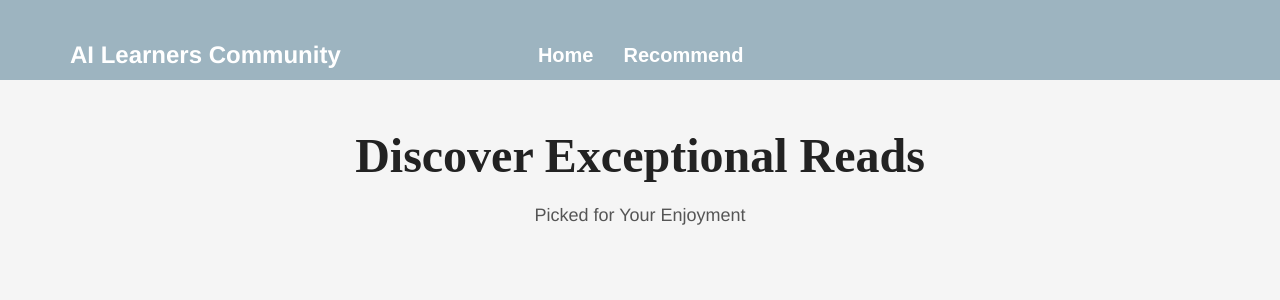
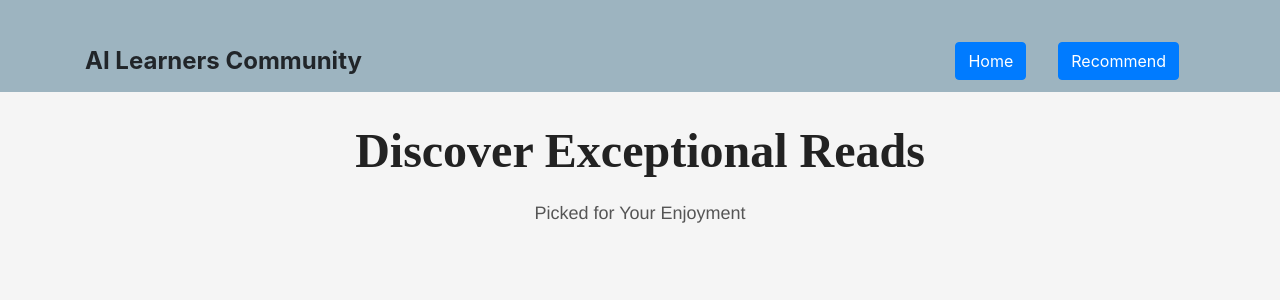
Before and after one commit to Sudan08/Book_recommendation_system, a Flask app: page / in a window 1280 px wide. Shown: the top 300 px of the page. Run offline with Flask 3, Linux system fonts and the light colour scheme; parts of the project's set-up code (start-up, migrations or seed data) failed here and were passed over.

Commit message:
changed basic ui

```diff
--- a/templates/index.html
+++ b/templates/index.html
@@ -3,8 +3,11 @@
 <head>
     <meta charset="UTF-8">
     <title>Book Recommender System</title>
+    <script src="https://code.jquery.com/jquery-3.4.1.slim.min.js" integrity="sha384-J6qa4849blE2+poT4WnyKhv5vZF5SrPo0iEjwBvKU7imGFAV0wwj1yYfoRSJoZ+n" crossorigin="anonymous"></script>
+    <script src="https://cdn.jsdelivr.net/npm/popper.js@1.16.0/dist/umd/popper.min.js" integrity="sha384-Q6E9RHvbIyZFJoft+2mJbHaEWldlvI9IOYy5n3zV9zzTtmI3UksdQRVvoxMfooAo" crossorigin="anonymous"></script>
+    <script src="https://cdn.jsdelivr.net/npm/bootstrap@4.4.1/dist/js/bootstrap.min.js" integrity="sha384-wfSDF2E50Y2D1uUdj0O3uMBJnjuUD4Ih7YwaYd1iqfktj0Uod8GCExl3Og8ifwB6" crossorigin="anonymous"></script>
     <!-- Latest compiled and minified CSS -->
-    <link rel="stylesheet" href="https://cdn.jsdelivr.net/npm/bootstrap@3.3.7/dist/css/bootstrap.min.css" integrity="sha384-BVYiiSIFeK1dGmJRAkycuHAHRg32OmUcww7on3RYdg4Va+PmSTsz/K68vbdEjh4u" crossorigin="anonymous">
+    <link rel="stylesheet" href="https://cdn.jsdelivr.net/npm/bootstrap@4.0.0/dist/css/bootstrap.min.css" integrity="sha384-Gn5384xqQ1aoWXA+058RXPxPg6fy4IWvTNh0E263XmFcJlSAwiGgFAW/dAiS6JXm" crossorigin="anonymous">
     <style>
         /* Global Styles */
         body {
@@ -71,7 +74,7 @@
         }
 
         .card-title {
-            font-size: 18px;
+            font-size: 16px;
             font-weight: bold;
             margin-bottom: 5px;
         }
@@ -93,10 +96,9 @@
     <nav class="navbar">
         <div class="container">
             <a class="navbar-brand">AI Learners Community</a>
-            <ul class="nav navbar-nav">
-                <li><a href="/">Home</a></li>
-                <li><a href="/recommend">Recommend</a></li>
-
+            <ul class="nav flex-row">
+                <li class="mx-3"><a class="btn btn-primary" href="/">Home</a></li>
+                <li class="mx-3"><a class="btn btn-primary" href="/recommend">Recommend</a></li>
             </ul>
         </div>
     </nav>
@@ -107,23 +109,51 @@
                 <h1 style="font-size: 48px; color: #222; font-family: 'Playfair Display', serif; font-weight: bold; margin-bottom: 20px;">Discover Exceptional Reads</h1>
                 <p style="font-size: 18px; color: #555; font-family: 'Helvetica Neue', sans-serif;">Picked for Your Enjoyment</p>
             </div>
-
-
+        </div>
+        <div class="row gx-3">
             {% for i in range(book_name|length) %}
-                <div class="col-md-4">
-                    <div class="card">
-                        <img class="card-img-top" src="{{ image[i] }}" alt="Book Cover">
+                    <div class="d-flex card justify-content-around align-items-center flex-row p-3 col-4">
+                        <img class="card-img-top object-cover m-6" src="{{ image[i] }}" alt="Book Cover">
+                        <div class="d-flex flex-column justify-content-start align-items-start m-4">
                         <div class="card-body">
                             <p class="card-title">{{ book_name[i] }}</p>
                             <p class="card-author">{{ author[i] }}</p>
                             <p class="card-info"><span class="text-muted">Votes:</span> {{ votes[i] }} | <span class="text-muted">Rating:</span> {{ rating[i] }}</p>
                         </div>
+                        <button type="button" class="btn btn-primary mx-2" data-toggle="modal" data-target="#exampleModal" value="{{ book_name[i] }}">View More</button>
+                        </div>
                     </div>
-                </div>
-            {% endfor %}
+                    {% endfor %}
+        </div>
 
-        </div>
     </div>
 
+
+
+  <!-- Modal -->
+  <div class="modal fade" id="exampleModal" tabindex="-1" role="dialog" aria-labelledby="exampleModalLabel" aria-hidden="true">
+    <div class="modal-dialog" role="document">
+      <div class="modal-content">
+        <div class="modal-header">
+          <h5 class="modal-title" id="exampleModalLabel">Modal title</h5>
+          <button type="button" class="close" data-dismiss="modal" aria-label="Close">
+            <span aria-hidden="true">&times;</span>
+          </button>
+        </div>
+        <div class="modal-body">
+          ...
+        </div>
+        <div class="modal-footer">
+          <button type="button" class="btn btn-secondary" data-dismiss="modal">Close</button>
+          <button type="button" class="btn btn-primary">Save changes</button>
+        </div>
+      </div>
+    </div>
+  </div>
+
+
 </body>
+<script>
+
+</script>
 </html>
```
